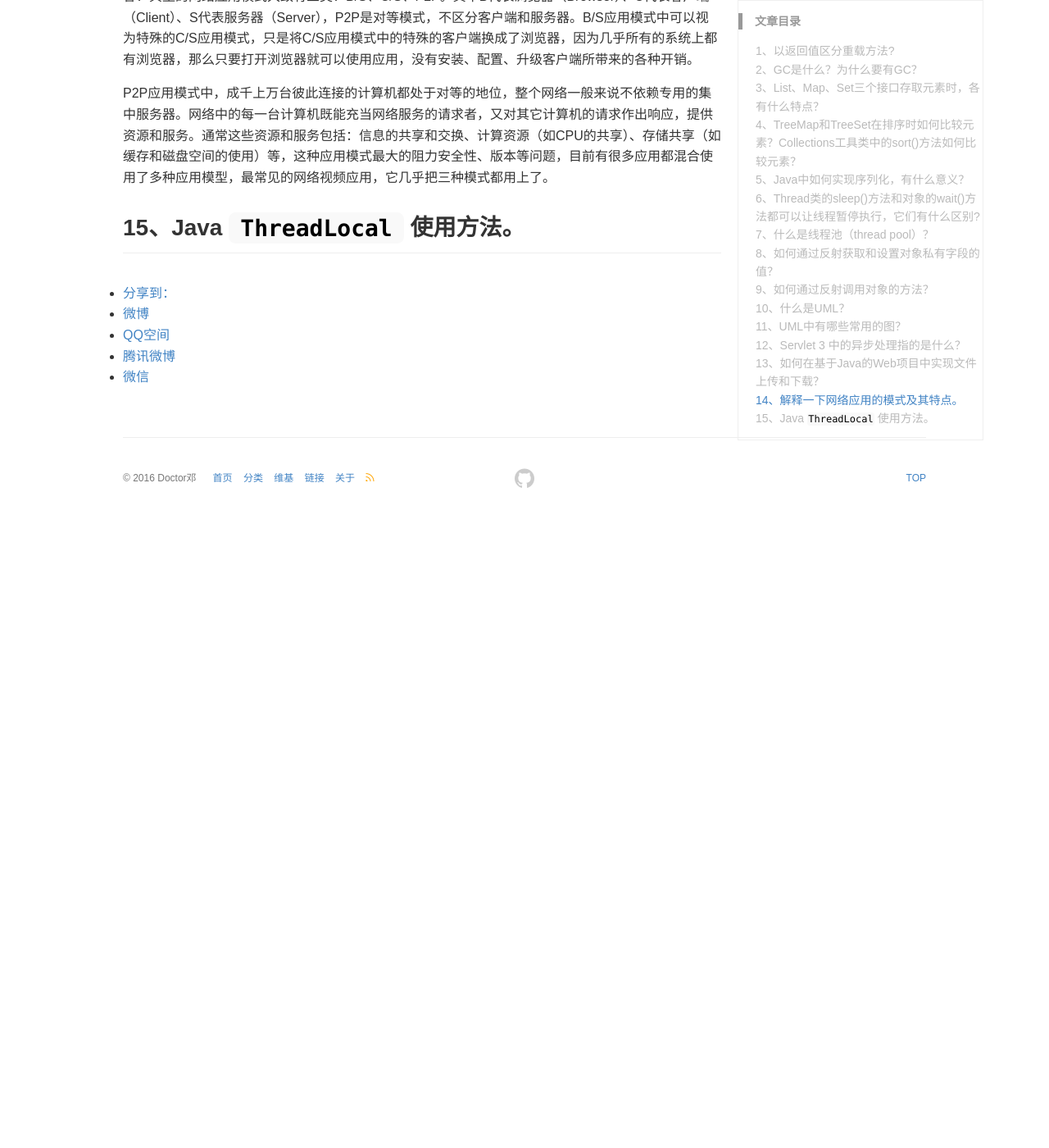
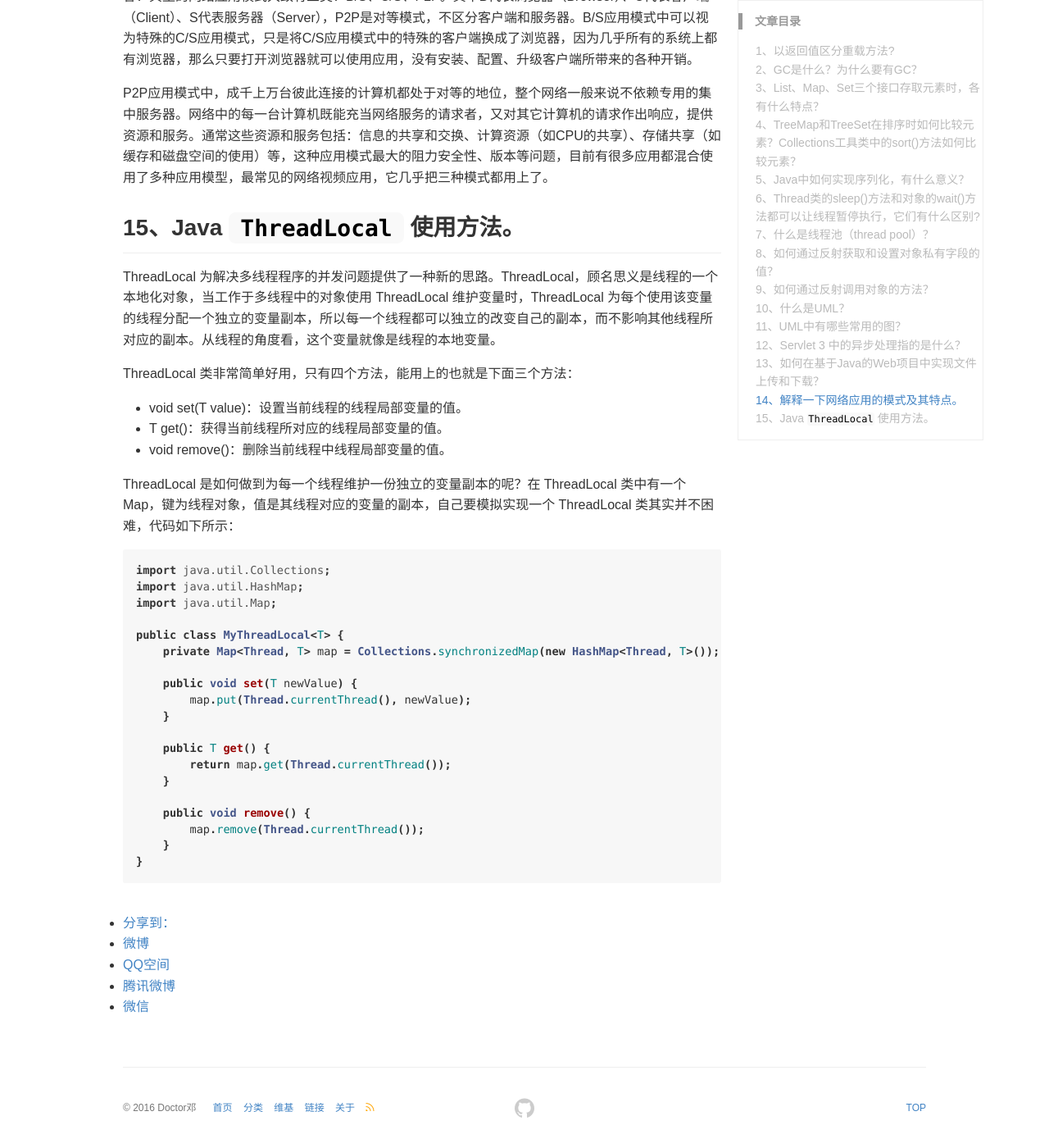
Before and after one commit to DoctorDeng/DoctorDeng.github.io, a Jekyll site: the page built from _posts/2016-09-09-java-面试.md, in a window 1280 px wide and 1400 px high, scrolled down 11834 px. Shown: the whole window at 82% size. Built offline with Jekyll 4.4.1, drawn with Linux system fonts in a browser that asks for light colours; comment, search, counter and statistics services are not loaded; before the commit the page ends 12466 px from its top, so only the background shows below that.

Commit message:
modify file

````diff
--- a/_posts/2016-09-09-java-面试.md
+++ b/_posts/2016-09-09-java-面试.md
@@ -404,3 +404,33 @@ import javax.servlet.http.Part;
 P2P应用模式中，成千上万台彼此连接的计算机都处于对等的地位，整个网络一般来说不依赖专用的集中服务器。网络中的每一台计算机既能充当网络服务的请求者，又对其它计算机的请求作出响应，提供资源和服务。通常这些资源和服务包括：信息的共享和交换、计算资源（如CPU的共享）、存储共享（如缓存和磁盘空间的使用）等，这种应用模式最大的阻力安全性、版本等问题，目前有很多应用都混合使用了多种应用模型，最常见的网络视频应用，它几乎把三种模式都用上了。
 
 ## 15、Java `ThreadLocal` 使用方法。
+ThreadLocal 为解决多线程程序的并发问题提供了一种新的思路。ThreadLocal，顾名思义是线程的一个本地化对象，当工作于多线程中的对象使用 ThreadLocal 维护变量时，ThreadLocal 为每个使用该变量的线程分配一个独立的变量副本，所以每一个线程都可以独立的改变自己的副本，而不影响其他线程所对应的副本。从线程的角度看，这个变量就像是线程的本地变量。
+
+ThreadLocal 类非常简单好用，只有四个方法，能用上的也就是下面三个方法：
+- void set(T value)：设置当前线程的线程局部变量的值。
+- T get()：获得当前线程所对应的线程局部变量的值。
+- void remove()：删除当前线程中线程局部变量的值。
+
+ThreadLocal 是如何做到为每一个线程维护一份独立的变量副本的呢？在 ThreadLocal 类中有一个 Map，键为线程对象，值是其线程对应的变量的副本，自己要模拟实现一个 ThreadLocal 类其实并不困难，代码如下所示：
+
+```java?linenums
+import java.util.Collections;
+import java.util.HashMap;
+import java.util.Map;
+
+public class MyThreadLocal<T> {
+    private Map<Thread, T> map = Collections.synchronizedMap(new HashMap<Thread, T>());
+
+    public void set(T newValue) {
+        map.put(Thread.currentThread(), newValue);
+    }
+
+    public T get() {
+        return map.get(Thread.currentThread());
+    }
+
+    public void remove() {
+        map.remove(Thread.currentThread());
+    }
+}
+```
````
